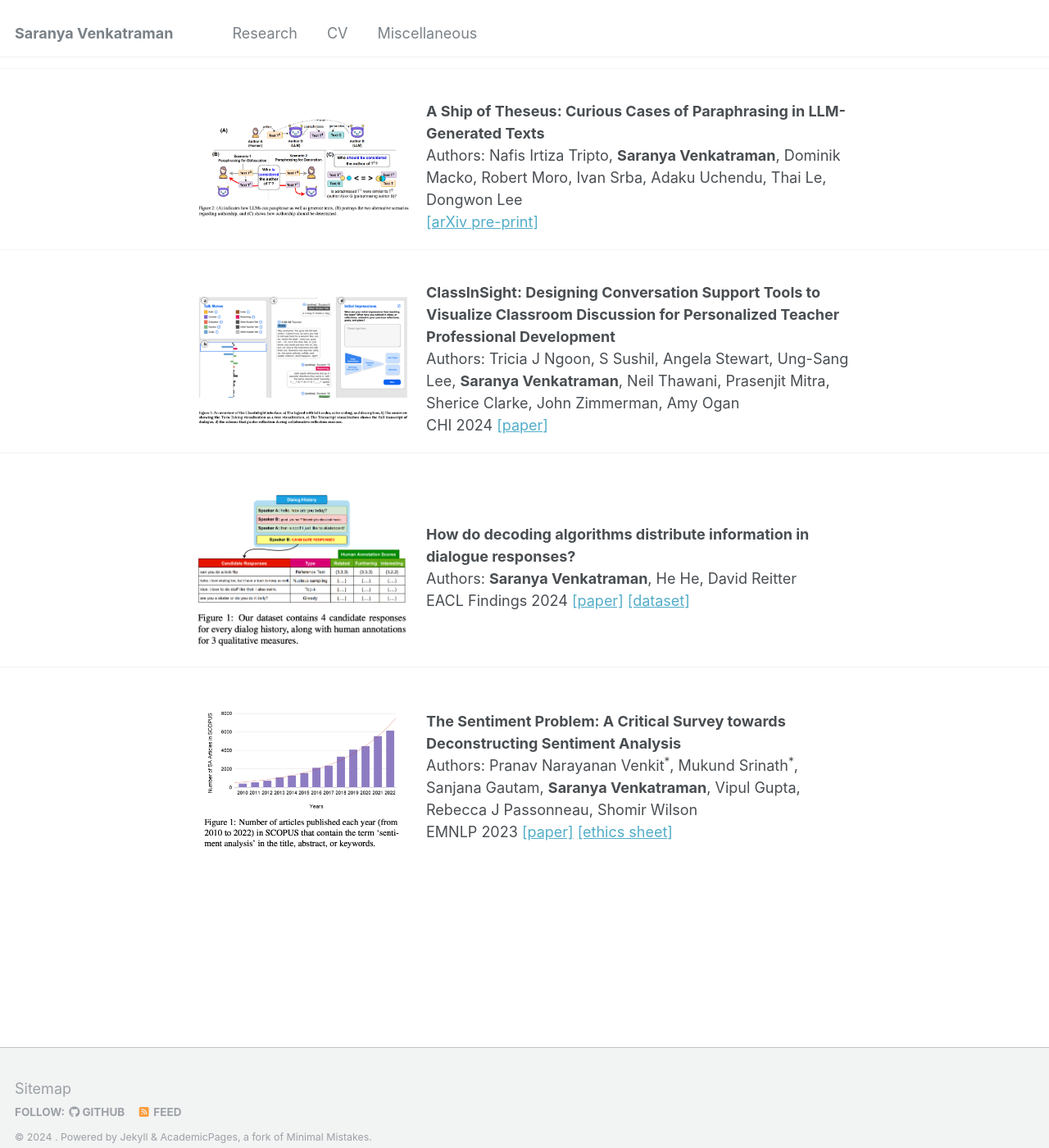
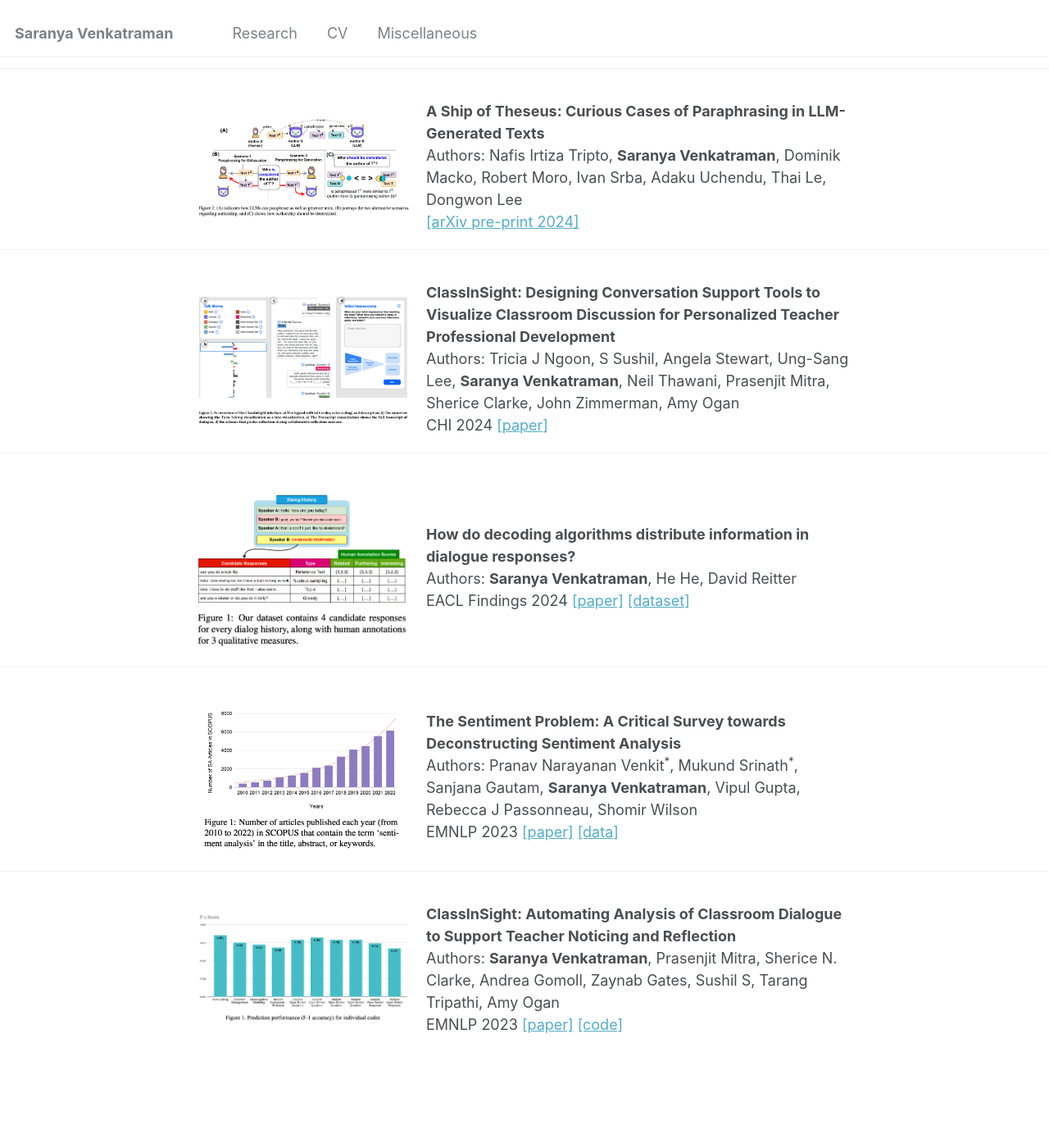
Before and after one commit to saranya-venkatraman/saranya-venkatraman.github.io, a Jekyll site: the page built from _pages/research.html, in a window 1280 px wide and 1400 px high, scrolled down 464 px. Shown: the whole window at 82% size. Built offline with Jekyll 4.4.1, drawn with Linux system fonts in a browser that asks for light colours.

Commit message:
Update research.html

```diff
--- a/_pages/research.html
+++ b/_pages/research.html
@@ -96,7 +96,7 @@ comments: true
     <div class="text">
       <strong>A Ship of Theseus: Curious Cases of Paraphrasing in LLM-Generated Texts</strong><br>
       Authors: Nafis Irtiza Tripto, <strong>Saranya Venkatraman</strong>, Dominik Macko, Robert Moro, Ivan Srba, Adaku Uchendu, Thai Le, Dongwon Lee<br>
-      <a href="https://arxiv.org/pdf/2311.08374">[arXiv pre-print]</a>
+      <a href="https://arxiv.org/pdf/2311.08374">[arXiv pre-print 2024]</a>
     </div>
   </div>
 </div>
@@ -151,15 +151,30 @@ comments: true
     <div class="text">
       <strong>The Sentiment Problem: A Critical Survey towards Deconstructing Sentiment Analysis</strong><br>
       Authors: Pranav Narayanan Venkit<sup>*</sup>, Mukund Srinath<sup>*</sup>, Sanjana Gautam, <strong>Saranya Venkatraman</strong>, Vipul Gupta, Rebecca J Passonneau, Shomir Wilson<br>
-      EMNLP 2023  <a href="https://aclanthology.org/2023.emnlp-main.848/">[paper]</a> <a href="https://github.com/PranavNV/The-Sentiment-Problem/tree/main">[ethics sheet]</a>
+      EMNLP 2023  <a href="https://aclanthology.org/2023.emnlp-main.848/">[paper]</a> <a href="https://github.com/PranavNV/The-Sentiment-Problem/tree/main">[data]</a>
+    </div>
+  </div>
+</div>
+
+<hr> <!-- Horizontal line between segments -->
+
+<div class="container">
+  <div class="content">
+    <!-- Image container -->
+    <div class="image">
+      <img src="/images/earli_cis.png" alt="Image Description">
+    </div>
+
+    <!-- Text container -->
+    <div class="text">
+      <strong>ClassInSight: Automating Analysis of Classroom Dialogue to Support Teacher Noticing and Reflection</strong><br>
+      Authors: <strong>Saranya Venkatraman</strong>, Prasenjit Mitra, Sherice N. Clarke, Andrea Gomoll, Zaynab Gates, Sushil S, Tarang Tripathi, Amy Ogan<br>
+      EMNLP 2023  <a href="https://saranya-venkatraman.github.io/files/BOA-2021.pdf">[paper]</a> <a href="https://github.com/saranya-venkatraman/classinsight-language">[code]</a>
     </div>
   </div>
 </div>
 
 
 
-
-
-
 </body>
 </html>
```
